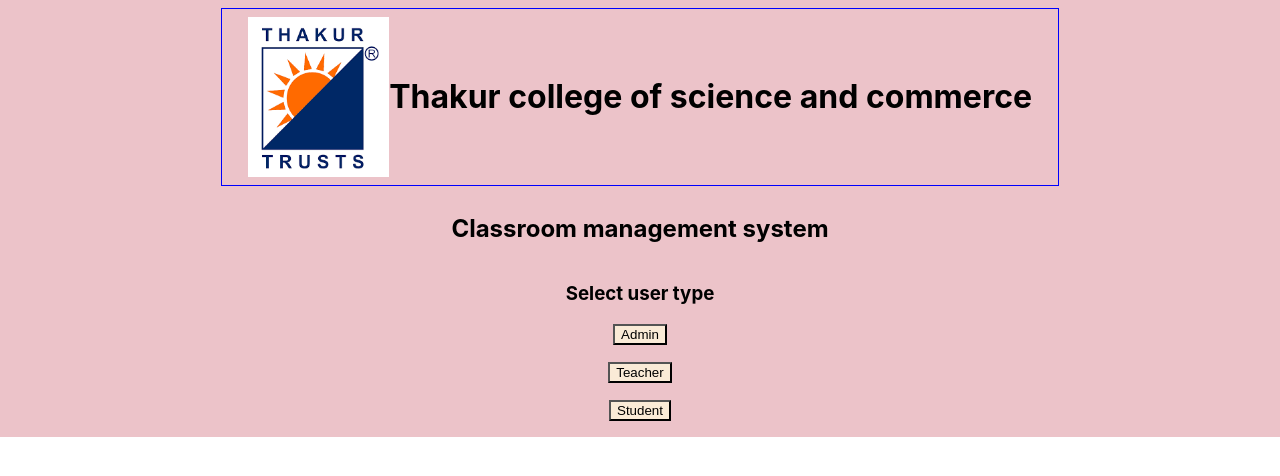
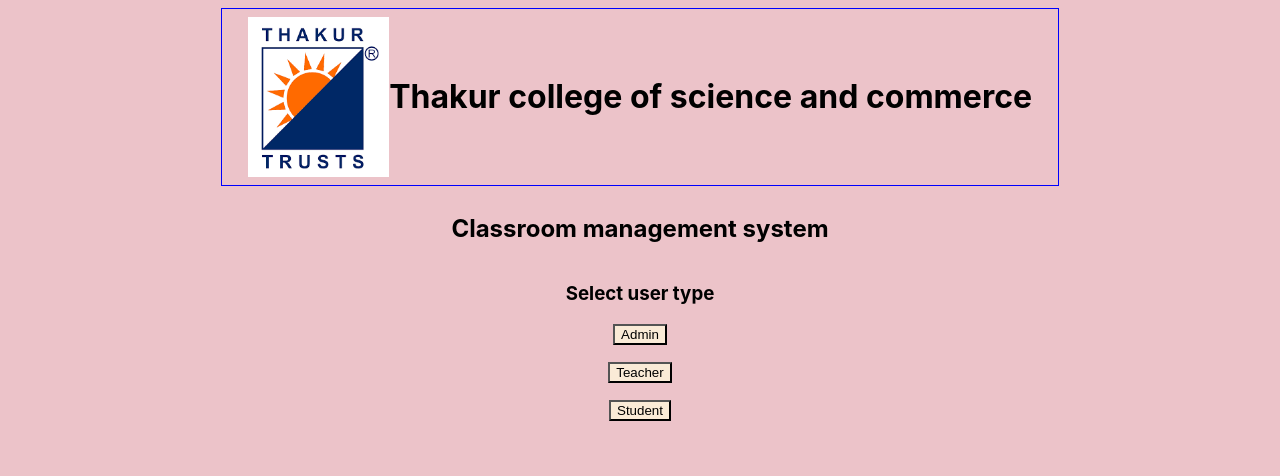
Before and after one commit to sachintech4/classroom-timetable-manager, a React (Create React App) app: page / in a window 1280 px wide. Shown: the top 476 px of the page. Built offline with nearby package versions, Linux system fonts and the light colour scheme.

Commit message:
made to occupy all screen

```diff
--- a/src/App.module.css
+++ b/src/App.module.css
@@ -3,6 +3,9 @@
   flex-direction: column;
   align-items: center;
   background: rgb(236, 195, 201);
+  height: 100vh;
+  width: 100vw;
+  /* border: 2px red solid; */
 }
 
 .userButtonsContainer {
```
